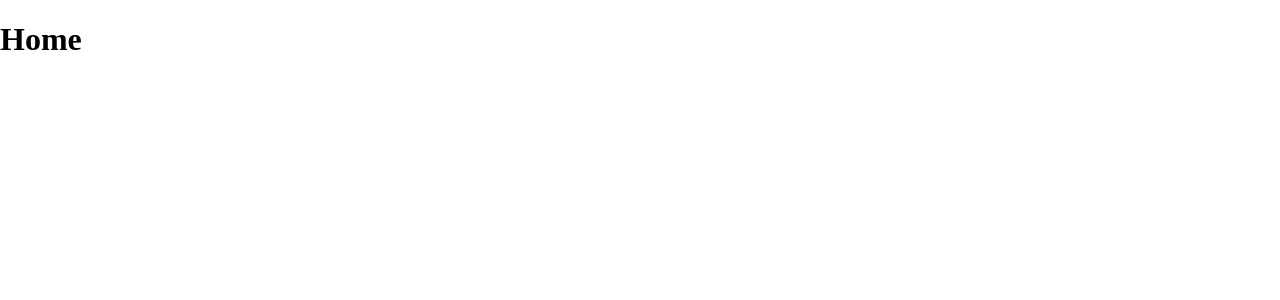
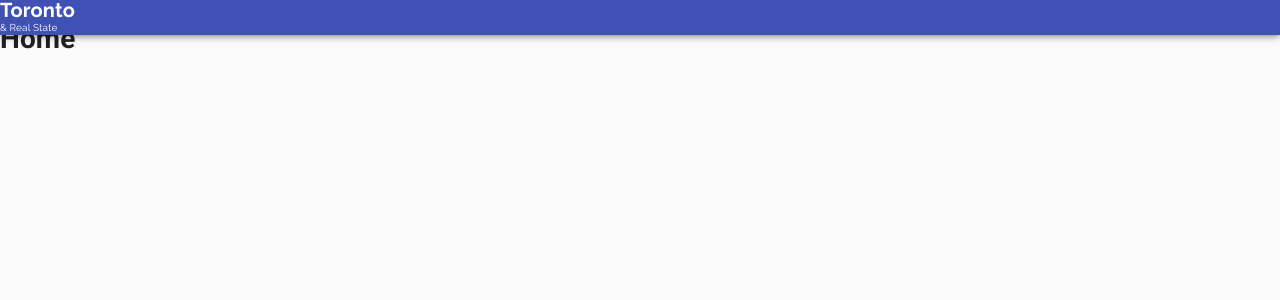
Before and after one commit to isaacamaro03/realstate, a React (Create React App) app in the folder src/: page / in a window 1280 px wide. Shown: the top 300 px of the page. Built offline with nearby package versions, Linux system fonts and the light colour scheme.

Commit message:
Added first components with material-ui

```diff
--- a/src/jsconfig.json
+++ b/src/jsconfig.json
@@ -4,7 +4,7 @@
       "jsx": "react",
       "paths": {
         "@pages/*": ["pages/*"],
-        "@components": ["components"]
+        "@components/*": ["components/*"]
       }
     }
   }
--- a/src/package.json
+++ b/src/package.json
@@ -5,10 +5,10 @@
   "private": true,
   "dependencies": {
     "@craco/craco": "^6.1.2",
+    "@material-ui/core": "^4.11.4",
     "@testing-library/jest-dom": "^5.14.1",
     "@testing-library/react": "^11.2.7",
     "@testing-library/user-event": "^12.8.3",
-    "normalize.css": "^8.0.1",
     "react": "^17.0.2",
     "react-dom": "^17.0.2",
     "react-router": "^5.2.0",
--- a/src/public/index.html
+++ b/src/public/index.html
@@ -9,6 +9,8 @@
       content="Toronto & Real State allows you to buy, rent and announce real state"
     />
     <link rel="manifest" href="%PUBLIC_URL%/manifest.json" />
+    <link rel="preconnect" href="https://fonts.gstatic.com">
+    <link href="https://fonts.googleapis.com/css2?family=Raleway:wght@400;500;700&family=Roboto:wght@400;700&display=swap" rel="stylesheet">
     <title>React App</title>
   </head>
   <body>
--- a/src/src/App.js
+++ b/src/src/App.js
@@ -1,13 +1,19 @@
 import Routing from "./routing";
-
-import "normalize.css";
+import { CssBaseline } from "@material-ui/core";
+import AppBar from "@components/appBar";
+import ThemeProvider from "@components/themeProvider";
 
 const App = () => {
   return (
-    <div className="app">
-      <header></header>
-      <Routing />
-    </div>
+    <>
+      <CssBaseline />
+      <ThemeProvider>
+        <div className="app">
+          <AppBar />
+          <Routing />
+        </div>
+      </ThemeProvider>
+    </>
   );
 };
 
--- /dev/null
+++ b/src/src/components/appBar/AppBar.js
@@ -0,0 +1,14 @@
+import { AppBar as MuiAppBar } from "@material-ui/core";
+import Logo from "@components/logo";
+
+const AppBar = () => {
+  return (
+    <header>
+      <MuiAppBar>
+        <Logo />
+      </MuiAppBar>
+    </header>
+  );
+};
+
+export default AppBar;
--- /dev/null
+++ b/src/src/components/appBar/index.js
@@ -0,0 +1,2 @@
+import AppBar from "./AppBar";
+export default AppBar;
--- /dev/null
+++ b/src/src/components/logo/Logo.js
@@ -0,0 +1,25 @@
+import { makeStyles, Typography } from "@material-ui/core";
+
+const useStyles = makeStyles({
+  title: {
+    fontWeight: "bold",
+    fontSize: "1.25rem",
+    lineHeight: 1,
+  },
+  subTitle: {
+    fontSize: "0.625rem",
+  },
+});
+
+const Logo = () => {
+  const classes = useStyles();
+
+  return (
+    <div>
+      <Typography className={classes.title}>Toronto</Typography>
+      <Typography className={classes.subTitle}>&amp; Real State</Typography>
+    </div>
+  );
+};
+
+export default Logo;
--- /dev/null
+++ b/src/src/components/logo/index.js
@@ -0,0 +1,2 @@
+import Logo from "./Logo";
+export default Logo;
--- /dev/null
+++ b/src/src/components/themeProvider/ThemeProvider.js
@@ -0,0 +1,14 @@
+import { createMuiTheme } from "@material-ui/core";
+import { ThemeProvider as MuiThemeProvider } from "@material-ui/styles";
+
+const theme = createMuiTheme({
+  typography: {
+    fontFamily: ["Raleway", "Roboto", "sans-serif"].join(","),
+  },
+});
+
+const ThemeProvider = ({ children }) => {
+  return <MuiThemeProvider theme={theme}>{children}</MuiThemeProvider>;
+};
+
+export default ThemeProvider;
--- /dev/null
+++ b/src/src/components/themeProvider/index.js
@@ -0,0 +1,2 @@
+import ThemeProvider from "./ThemeProvider";
+export default ThemeProvider;
```
Also changed, not shown: 1 other file (tests, documents, lock files or other folders).
